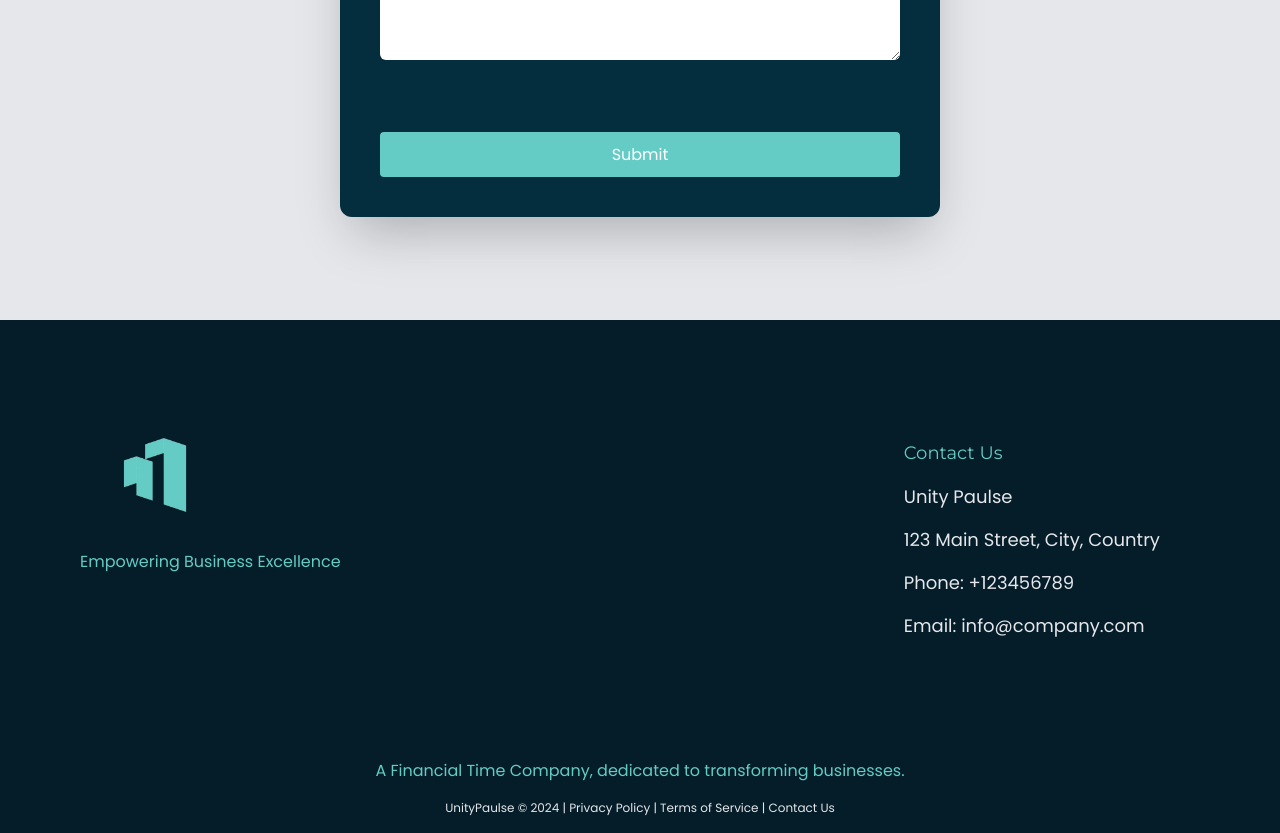
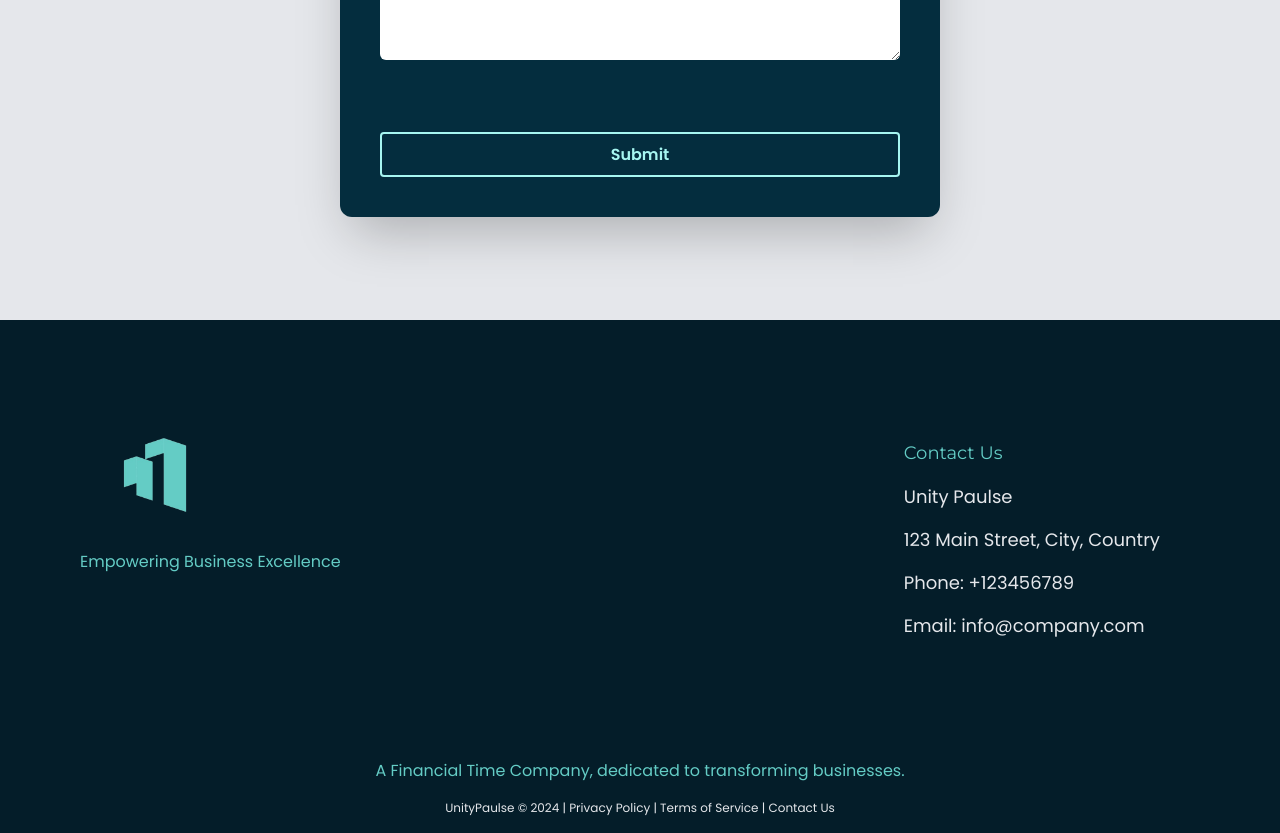
Before and after one commit to OthmanGh/UNITEYPULSE, a React (Vite) app in the folder frontend/: page / in a window 1280 px wide. Shown: the part 2640-3473 px from the top of the page. Built offline with nearby package versions, Linux system fonts and the light colour scheme.

Commit message:
<Frontend> - Fix button hover styles

```diff
--- a/frontend/src/pages/Home/components/Getintouch.tsx
+++ b/frontend/src/pages/Home/components/Getintouch.tsx
@@ -75,7 +75,7 @@ const Getintouch: React.FC = () => {
 
         <Button
           text="Submit"
-          classes="bg-primary h-[45px] hover:cursor-pointer hover:bg-secondary hover:text-white transition-all duration-500 self-center mt-8 rounded"
+          classes="bg-transparent text-primary-light border-[2px] border-primary-light h-[45px] hover:cursor-pointer hover:bg-primary hover:border-primary hover:text-dark transition-all duration-500 self-center mt-8 rounded font-semibold"
           type="submit"
         />
       </form>
```
